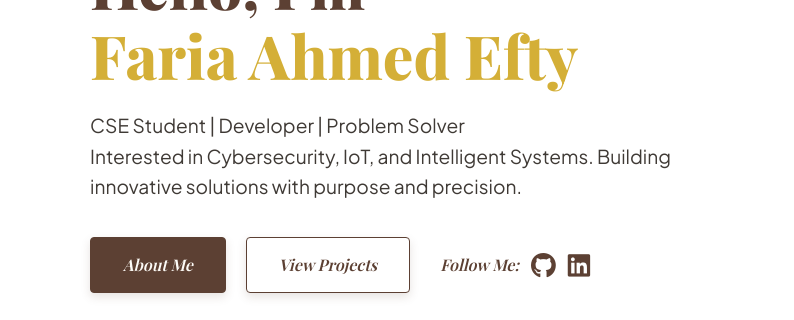
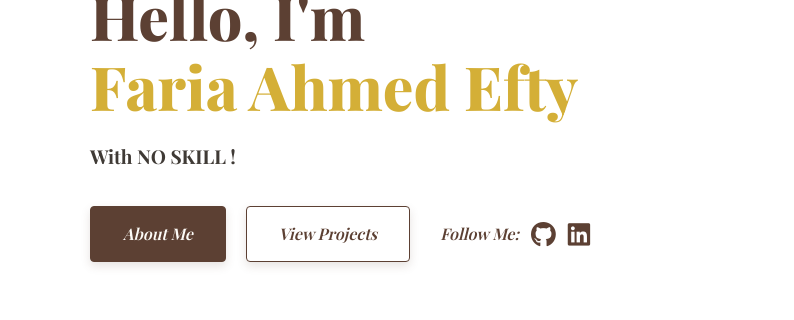
Before and after one commit to f-a-efty/test, a plain HTML site: page index.html in a window 1280 px wide. Shown: the part 325-645 px from the top of the page, 0-794 px from the left. Drawn offline with nearby package versions, Linux system fonts and the light colour scheme; a web font is replaced by a local one.

Commit message:
Replace hero description with new text

```diff
--- a/index.html
+++ b/index.html
@@ -550,11 +550,9 @@
     <div class="hero-grid">
         <div class="hero-text">
             <h1>Hello, I'm <br><span>Faria Ahmed Efty</span></h1>
-            <p class="hero-desc">
-                CSE Student | Developer | Problem Solver <br>
-                Interested in Cybersecurity, IoT, and Intelligent Systems.
-                Building innovative solutions with purpose and precision.
-            </p>
+            <h2 class="hero-desc">
+                With NO SKILL !
+            </h2>
 
             <div style="display: flex; align-items: center; gap: 20px; flex-wrap: wrap;">
                 <a href="#about" class="btn-vintage">About Me</a>
```
